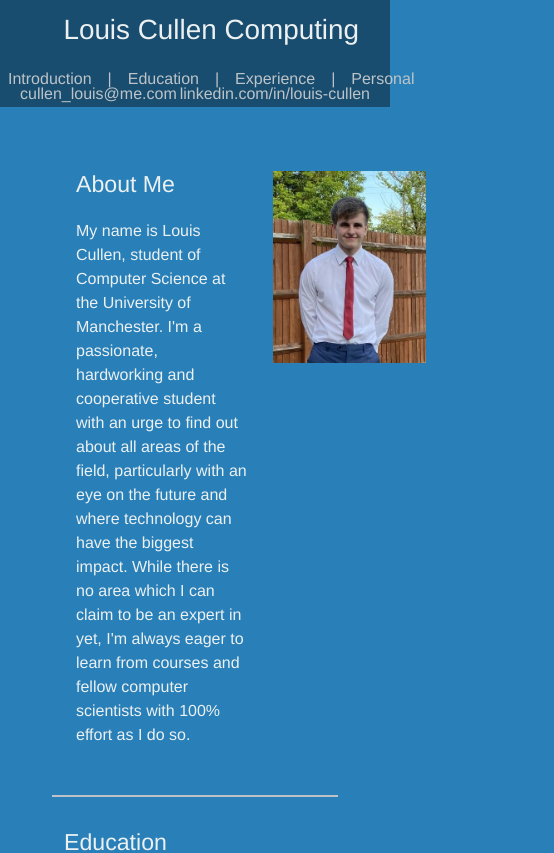
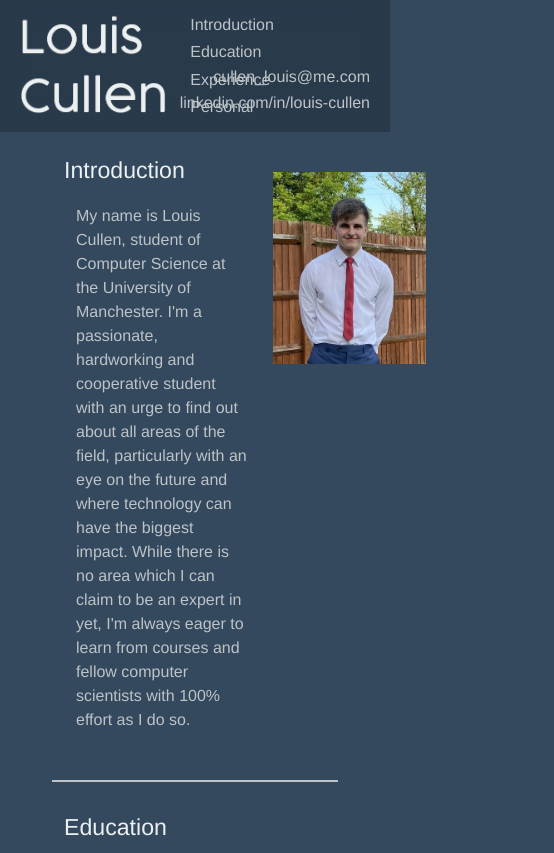
Before and after one commit to LouisCullen/CV-Website, a plain HTML site: page src/index.html in a window 390 px wide. Shown: the top 853 px of the page, 554 px wide, since content can reach past the window. Drawn offline with nearby package versions, Linux system fonts and the light colour scheme.

Commit message:
Added reactivity to navbar, got links working, changed colour scheme

```diff
--- a/assets/css/index.css
+++ b/assets/css/index.css
@@ -1,5 +1,11 @@
 h3{
 	padding-bottom: 0.5em;
+	position: relative;
+}
+
+h3 a{
+	position: absolute;
+	top: -157px;
 }
 
 .education h5,h6{
@@ -10,6 +16,8 @@ h3{
 .brand{
 	color: #ecf0f1;
 	margin: 0;
+	padding-top: 1em;
+	padding-left: 1em;
 }
 
 .navitem {
@@ -21,8 +29,13 @@ h3{
 	margin: 0;
 }
 
+.vertical{
+	padding-top: 0.1em;
+	padding-bottom: 0.1em;
+}
+
 .navbartp {
-	background: rgba(1, 1, 1, 0.4);
+	background: rgba(1, 1, 1, 0.2);
 	backdrop-filter: blur(14px);
 }
 
@@ -35,11 +48,14 @@ h3{
 	color: #bdc3c7;;
 }
 
-.navbartp a:visited{}
+.content{
+	padding: 32px;
+	padding-top: 25px;
+	color: #ecf0f1;
+}
 
-.content{
-	padding: 2em;
-	color: #ecf0f1;
+.content p{
+	color: #bdc3c7;;
 }
 
 .divider{
--- /dev/null
+++ b/src/alternate.html
@@ -0,0 +1,65 @@
+<!DOCTYPE html>
+<html>
+<head>
+	<meta charset="utf-8">
+	<title>Louis Cullen Computing</title>
+	<link href="https://cdn.jsdelivr.net/npm/bootstrap@5.2.0-beta1/dist/css/bootstrap.min.css" rel="stylesheet" integrity="sha384-0evHe/X+R7YkIZDRvuzKMRqM+OrBnVFBL6DOitfPri4tjfHxaWutUpFmBp4vmVor" crossorigin="anonymous">
+	<script src="https://cdn.jsdelivr.net/npm/bootstrap@5.2.0-beta1/dist/js/bootstrap.bundle.min.js" integrity="sha384-pprn3073KE6tl6bjs2QrFaJGz5/SUsLqktiwsUTF55Jfv3qYSDhgCecCxMW52nD2" crossorigin="anonymous"></script>
+	<link rel="stylesheet" type="text/css" href="../assets/css/index.css">
+</head>
+<body style="background-color: #2980b9; background-size: cover;">
+	<nav class="navbartp navbar flex-row sticky-top" style="height: 752px;">
+		<a href="mailto: cullen_louis@me.com"class="navitem" style="position: absolute; right: 20px; top: 65px">cullen_louis@me.com</a>
+		<a href="https://www.linkedin.com/in/louis-cullen"class="navitem" style="position: absolute; right: 20px; top: 91px">linkedin.com/in/louis-cullen</a>
+		<div class="navbar-brand brand col-2.5" style="padding-top: 0;"><img src="logo2.png" style="height: 5em; padding-left: 1em;"></div>
+		<div class="navbar-nav justify-content-center flex-column col" style="padding-left: 1em;">
+			<a class="navitem vertical nav-link" href="#">Introduction</a>
+			<a class="navitem vertical nav-link" href="education.html">Education</a>
+			<a class="navitem vertical nav-link" href="#">Experience</a>
+			<a class="navitem vertical nav-link" href="#">Personal</a>
+		</div>
+	</nav>
+	<div class="container" style="max-width: 1000px; padding: 2em;">
+		<div class="content row justify-content-center">
+			<div class="intro row">
+				<div class="col-9">
+					<h3>About Me</h3>
+					<p>My name is Louis Cullen, student of Computer Science at the University of Manchester. I'm a passionate, hardworking and cooperative student with an urge to find out about all areas of the field, particularly with an eye on the future and where technology can have the biggest impact. While there is no area which I can claim to be an expert in yet, I'm always eager to learn from courses and fellow computer scientists with 100% effort as I do so.</p>
+				</div>
+				<div class="col-3">
+					<img src="profile.jpg" style="height:12em">
+				</div>
+			</div>
+			<div class="divider row"></div>
+			<div class="education row">
+				<h3 class="row">Education</h3>
+				<div class="row">
+					<div class="col-7">
+						<h5>University of Manchester</h5><h6>2021-present</h6>
+						<p>I'm currently enrolled on MEng Computer Science in my second year. I passed first year with an 82% average, covering the basics of high and low level programming languages and the design of systems from CPU architecture right up to software development.</p>
+					</div>
+					<div class="col-5">
+						<img src="uom.png" style="height:16em; margin-top: -4.2em; margin-bottom: -4.2em; margin-left: -2.8em; margin-right: -2.8em;">
+					</div>
+					<div class="divider"></div>
+					<div class="col-7">
+						<h5>Therfield Sixth Form</h5><h6>2019-2021</h6>
+						<p>I achieved GCE results of A* in Maths, Further Maths, Computer Science and Physics through my 2 years here, working independently much of the time and adapting to remote working during the pandemic.</p>
+					</div>
+					<div class="col-5">
+						<img src="therfield_crop.png" style="height:6em;">
+					</div>
+					<div class="divider"></div>
+					<div class="col-7">
+						<h5>Therfield School</h5><h6>2014-2019</h6>
+						<p>I achieved nine grade 9s and a grade 8 in my GCSEs, covering a range of sciences, humanities and languages. It was during GCSE computer science that my determination to enter the field began.</p>
+					</div>
+					<div class="col-5">
+						<img src="therfield_crop.png" style="height:6em;">
+					</div>
+				</div>
+			</div>
+		</div>
+	</div>
+</body>
+</html>
--- a/src/index.html
+++ b/src/index.html
@@ -7,60 +7,68 @@
 	<script src="https://cdn.jsdelivr.net/npm/bootstrap@5.2.0-beta1/dist/js/bootstrap.bundle.min.js" integrity="sha384-pprn3073KE6tl6bjs2QrFaJGz5/SUsLqktiwsUTF55Jfv3qYSDhgCecCxMW52nD2" crossorigin="anonymous"></script>
 	<link rel="stylesheet" type="text/css" href="../assets/css/index.css">
 </head>
-<body style="background-color: #2980b9; background-size: cover;">
-	<nav class="navbartp navbar flex-column sticky-top">
-		<a href="mailto: cullen_louis@me.com"class="navitem" style="position: absolute; left: 20px; top: 82px">cullen_louis@me.com</a>
-		<a href="https://www.linkedin.com/in/louis-cullen"class="navitem" style="position: absolute; right: 20px; top: 82px">linkedin.com/in/louis-cullen</a>
-		<div class="navbar-brand brand"><h1>Louis Cullen Computing</h1></div>
-		<div class="navbar-nav justify-content-center flex-row">
-			<a class="navitem nav-link" href="#">Introduction</a>
+<body style="background-color: #34495e; background-size: cover;">
+	<nav class="navbartp navbar flex-row sticky-top" style="height: 132px;">
+		<a href="mailto: cullen_louis@me.com"class="navitem" style="position: absolute; right: 20px; top: 65px">cullen_louis@me.com</a>
+		<a href="https://www.linkedin.com/in/louis-cullen"class="navitem" style="position: absolute; right: 20px; top: 91px">linkedin.com/in/louis-cullen</a>
+		<div class="navbar-brand brand col-12 d-none d-md-block"><img src="logo.png" style="height: 2.5em"></div>
+		<div class="navbar-brand brand col-2.5 d-md-none" style="padding-top: 0;"><img src="logo2.png" style="height: 5em;"></div>
+		<div class="navbar-nav justify-content-center flex-row d-none d-md-flex" style="padding-left: 1em;">
+			<a class="navitem nav-link" href="#intro">Introduction</a>
 			<p class="navitem">|</p>
-			<a class="navitem nav-link" href="education.html">Education</a>
+			<a class="navitem nav-link" href="#education">Education</a>
 			<p class="navitem">|</p>
 			<a class="navitem nav-link" href="#">Experience</a>
 			<p class="navitem">|</p>
 			<a class="navitem nav-link" href="#">Personal</a>
 		</div>
+		<div class="navbar-nav justify-content-center flex-column col d-md-none" style="padding-left: 1em;">
+			<a class="navitem vertical nav-link" href="#intro">Introduction</a>
+			<a class="navitem vertical nav-link" href="#education">Education</a>
+			<a class="navitem vertical nav-link" href="#">Experience</a>
+			<a class="navitem vertical nav-link" href="#">Personal</a>
+		</div>
 	</nav>
-	<div class="container" style="max-width: 1000px; padding: 2em;">
+	<div class="container" style="max-width: 1000px; padding: 2em; padding-top: 0;">
 		<div class="content row justify-content-center">
 			<div class="intro row">
+				<h3 class="row"><a id="intro"></a>Introduction</h3>
 				<div class="col-9">
-					<h3>About Me</h3>
 					<p>My name is Louis Cullen, student of Computer Science at the University of Manchester. I'm a passionate, hardworking and cooperative student with an urge to find out about all areas of the field, particularly with an eye on the future and where technology can have the biggest impact. While there is no area which I can claim to be an expert in yet, I'm always eager to learn from courses and fellow computer scientists with 100% effort as I do so.</p>
 				</div>
 				<div class="col-3">
-					<img src="profile.jpg" style="height:12em">
+					<img src="profile.jpg" style="height:12em; margin-top: -2em;">
 				</div>
 			</div>
 			<div class="divider row"></div>
 			<div class="education row">
-				<h3 class="row">Education</h3>
+				<h3 class="row"><a id="education"></a>Education</h3>
 				<div class="row">
-					<div class="col-7">
+					<div class="col-12 col-lg-7">
 						<h5>University of Manchester</h5><h6>2021-present</h6>
 						<p>I'm currently enrolled on MEng Computer Science in my second year. I passed first year with an 82% average, covering the basics of high and low level programming languages and the design of systems from CPU architecture right up to software development.</p>
 					</div>
-					<div class="col-5">
+					<div class="col-12 col-md-5">
 						<img src="uom.png" style="height:16em; margin-top: -4.2em; margin-bottom: -4.2em; margin-left: -2.8em; margin-right: -2.8em;">
 					</div>
 					<div class="divider"></div>
-					<div class="col-7">
+					<div class="col-12 col-lg-7">
 						<h5>Therfield Sixth Form</h5><h6>2019-2021</h6>
 						<p>I achieved GCE results of A* in Maths, Further Maths, Computer Science and Physics through my 2 years here, working independently much of the time and adapting to remote working during the pandemic.</p>
 					</div>
-					<div class="col-5">
+					<div class="col-12 col-lg-5">
 						<img src="therfield_crop.png" style="height:6em;">
 					</div>
 					<div class="divider"></div>
-					<div class="col-7">
+					<div class="col-12 col-lg-7">
 						<h5>Therfield School</h5><h6>2014-2019</h6>
 						<p>I achieved nine grade 9s and a grade 8 in my GCSEs, covering a range of sciences, humanities and languages. It was during GCSE computer science that my determination to enter the field began.</p>
 					</div>
-					<div class="col-5">
+					<div class="col-12 col-lg-5">
 						<img src="therfield_crop.png" style="height:6em;">
 					</div>
 				</div>
+			<div class="divider row"></div>
 			</div>
 		</div>
 	</div>
```
Also changed, not shown: src/logo.png (added), src/logo2.png (added).
